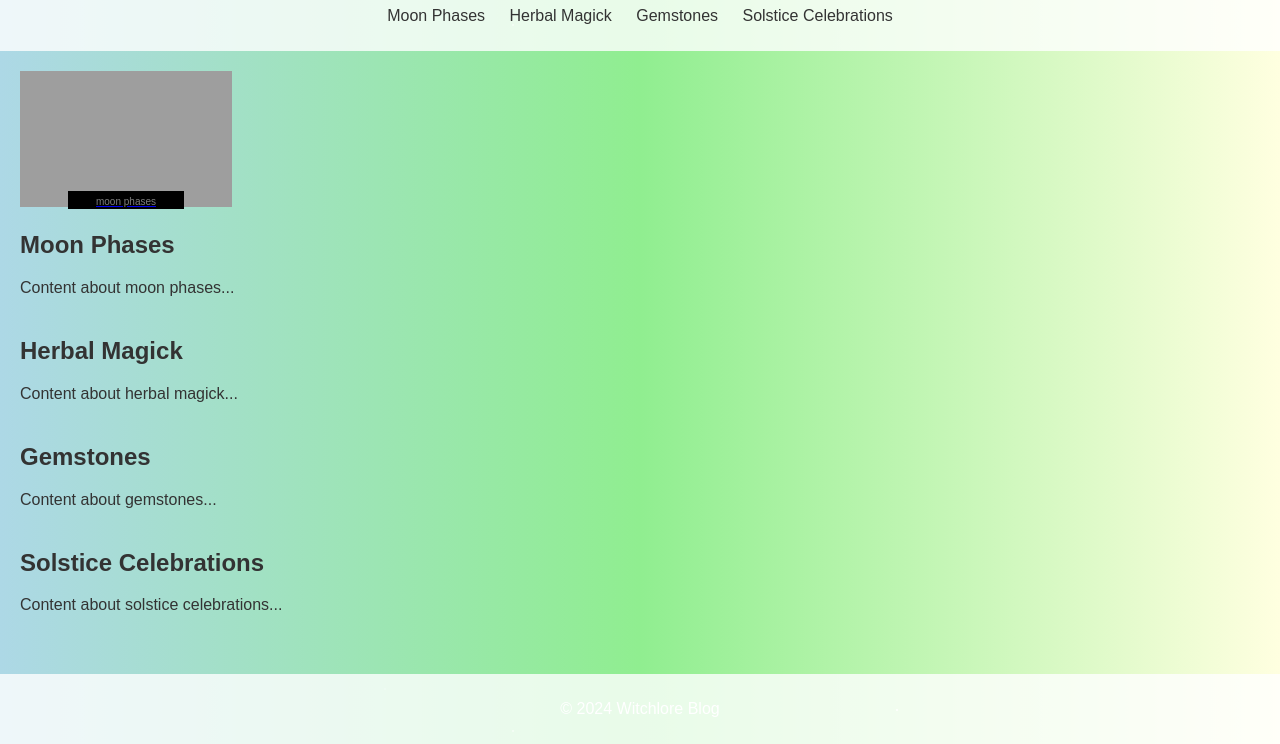
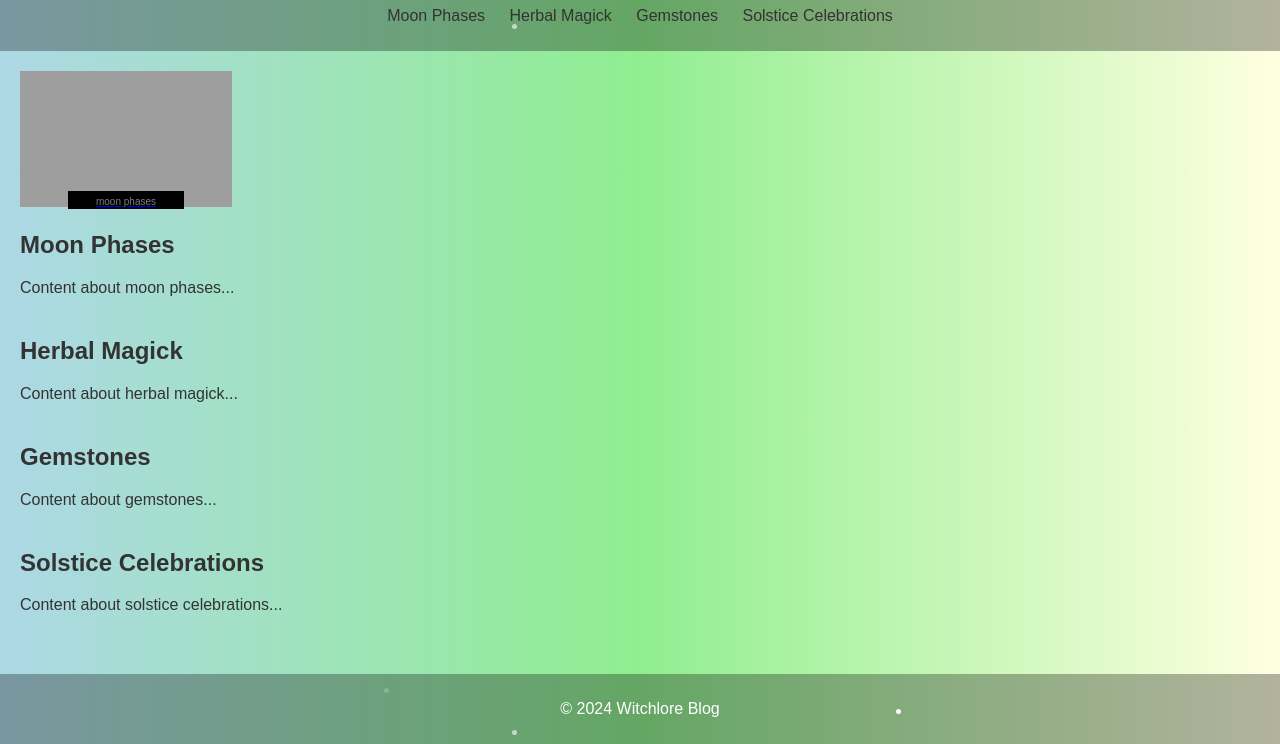
Before and after one commit to ValerieBytes/WitchLore, a plain HTML site: page index.html in a window 1280 px wide. Shown: the part 83-827 px from the top of the page. Drawn offline with Linux system fonts and the light colour scheme; grey boxes are pictures that could not be loaded.

Commit message:
Update style.css

```diff
--- a/style.css
+++ b/style.css
@@ -87,6 +87,25 @@ header .star#star3, footer .star#star3 {
     }
 }
 
+header, footer {
+    color: #333; /* Dark text color for visibility */
+}
+
+.night-sky {
+    position: relative;
+    background-color: rgba(0, 0, 0, 0.3); /* Semi-transparent dark background for stars */
+    color: white;
+}
+
+.star {
+    width: 5px; /* Increased size for visibility */
+    height: 5px; /* Increased size for visibility */
+    background-color: white;
+    position: absolute;
+    border-radius: 50%;
+    animation: twinkle 2s infinite ease-in-out;
+}
+
 /* Add more stars as needed with unique positions and animation delays */
 
 
```
